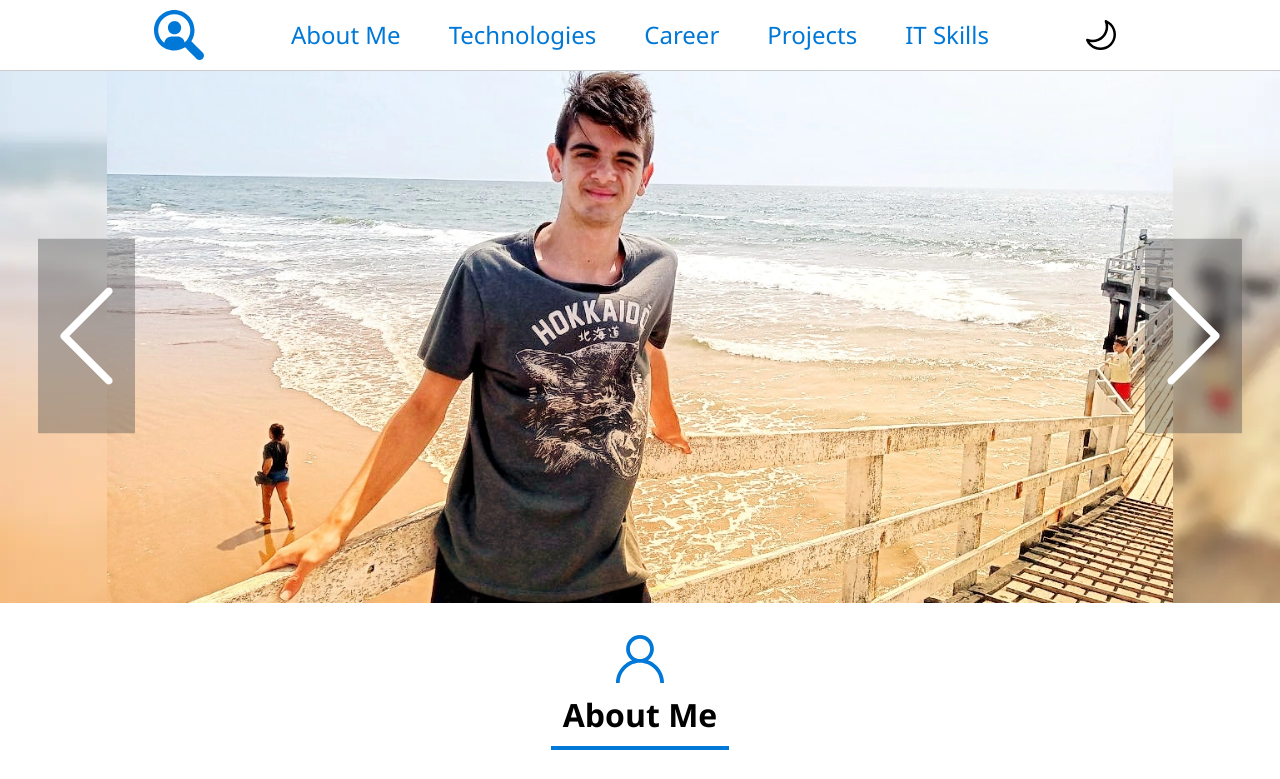
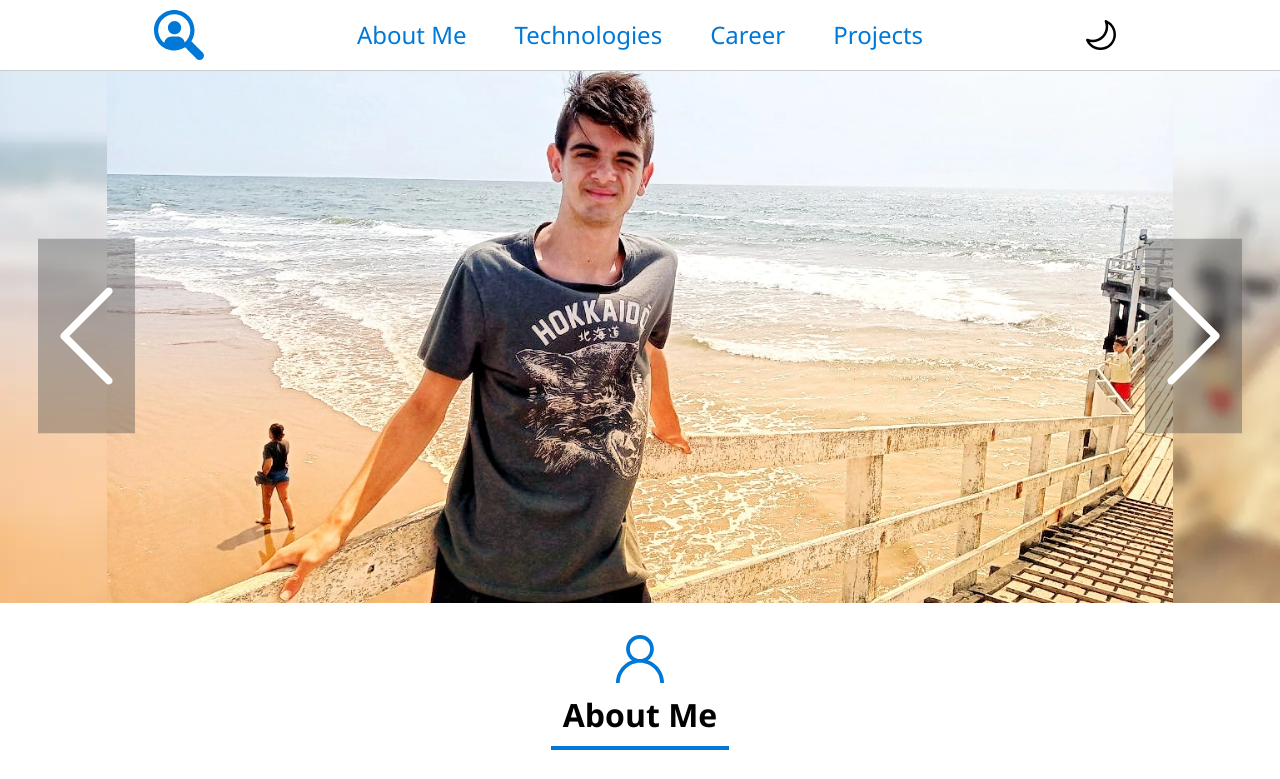
Before and after one commit to matias-fuentes/Biography, a website: page index.html in a window 1280 px wide. Shown: the top 779 px of the page. Drawn offline with nearby package versions, Linux system fonts and the light colour scheme.

Commit message:
Removed it skills section

```diff
--- a/index.html
+++ b/index.html
@@ -56,7 +56,6 @@
                     <a href="#technologies">Technologies</a>
                     <a href="#career">Career</a>
                     <a href="#projects">Projects</a>
-                    <a href="#it-skills">IT Skills</a>
                 </div>
             </div>
             <div class="transparent-div"></div>
@@ -74,7 +73,6 @@
                     <a href="#technologies">Technologies</a>
                     <a href="#career">Career</a>
                     <a href="#projects">Projects</a>
-                    <a href="#it-skills">IT Skills</a>
                 </nav>
                 <div class="icon-container">
                     <img id="dark-mode" alt="Dark mode" />
@@ -1058,14 +1056,6 @@
         </div>
     </section>
 
-    <section id="it-skills">
-        <!-- .anchor & .text-center's styles are stored in globals -->
-        <div id="technologies" class="anchor"></div>
-        <div class="text-center">
-            <h1>IT Skills</h1>
-        </div>
-    </section>
-
     <footer class="footer">
         <div class="footer__links">
             <div class="footer__contact-container">
--- a/scripts/intersection-observer.js
+++ b/scripts/intersection-observer.js
@@ -21,10 +21,6 @@ const observer = new IntersectionObserver(entries => {
                 hyperlinks[3].classList.toggle('actual-section', entry.isIntersecting);
                 dropdownHyperlinks[3].classList.toggle('actual-section', entry.isIntersecting);
                 break;
-            case 'it-skills':
-                hyperlinks[4].classList.toggle('actual-section', entry.isIntersecting);
-                dropdownHyperlinks[4].classList.toggle('actual-section', entry.isIntersecting);
-                break;
         }
     });
 });
```
